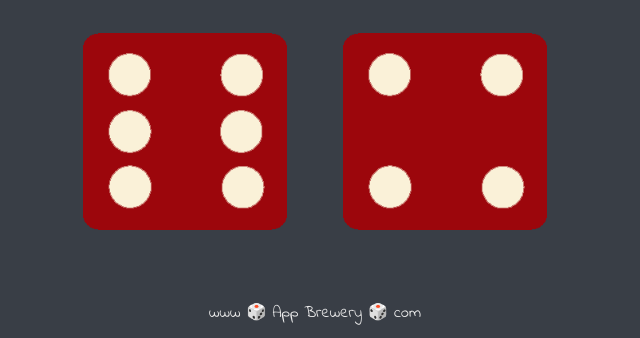
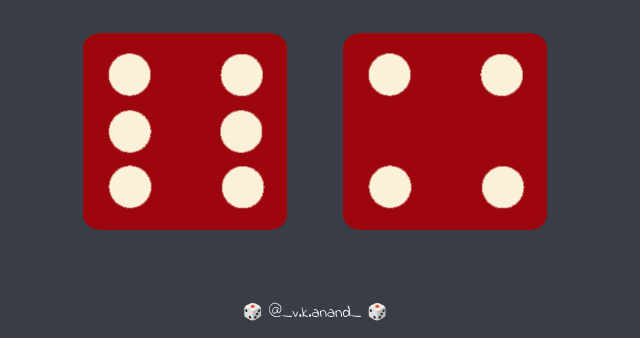
Before and after one commit to vishalkranand/Dice-Game, a plain HTML site: page index.html in a window 1280 px wide. Shown: the part 462-800 px from the top of the page, without its empty margins (325-965 px from the left). Drawn offline with Linux system fonts and the light colour scheme.

Commit message:
Update index.html

```diff
--- a/index.html
+++ b/index.html
@@ -28,6 +28,6 @@
   </body>
 
   <footer>
-    www 🎲 App Brewery 🎲 com
+     🎲 @_v.k.anand_ 🎲
   </footer>
 </html>
```
